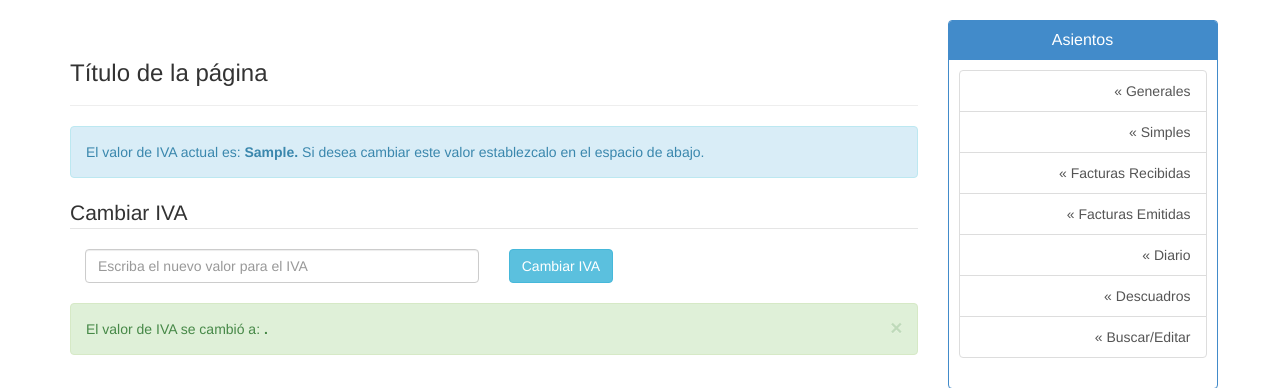
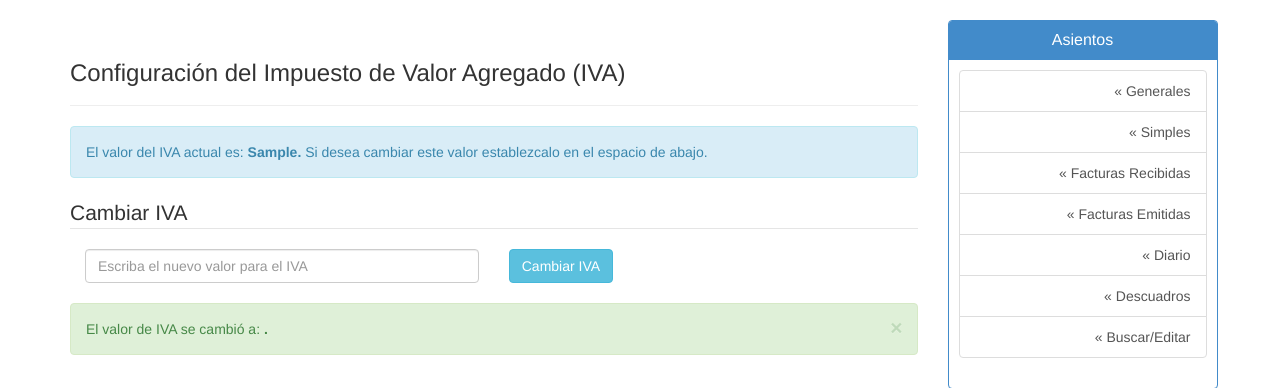
Before and after one commit to humbertoplus/casv2, a PHP site: page /php/iva.php?error=no in a window 1280 px wide. Shown: the part 51-439 px from the top of the page. Run offline with PHP 8.4, Linux system fonts and the light colour scheme; the visitor is signed in with stand-in values (Sample User, id 1); tables that the repository leaves empty or names only in its code hold one stand-in row (values such as "Sample post"); data that the repository does not hold is empty.

Commit message:
Terminado IVA

```diff
--- a/php/iva.php
+++ b/php/iva.php
@@ -12,7 +12,7 @@
 	<script>
 	    !window.jQuery && document.write("<script src='../js/jquery.min.js'><\/script>");
 	</script>
-	<title>C.A.S | </title>
+	<title>C.A.S | IVA</title>
 </head>
 
 <body>
@@ -24,7 +24,7 @@
 		<div class="row row-offcanvas row-offcanvas-right">
 			<div class="col-xs-12 col-sm-9">
 				<div class="page-header">
-        			<h3>Título de la página</h3>
+        			<h3>Configuración del Impuesto de Valor Agregado (IVA)</h3>
         		</div>
         		<div class="row">
         			<div class="col-md-12">
@@ -34,7 +34,7 @@
 							$ejecutar_consulta = $conexion->query($consulta);
 							while ($registro=$ejecutar_consulta->fetch_assoc()) {
 								echo "<div class='alert alert-info'>";
-								echo "El valor de IVA actual es: ";
+								echo "El valor del IVA actual es: ";
 								echo "<strong>".$registro["iva"].".</strong>";
 								echo " Si desea cambiar este valor establezcalo en el espacio de abajo.";
 								echo "</div>";
@@ -50,7 +50,7 @@
         						<legend>Cambiar IVA</legend>
 
         						<div class="col-md-6">
-        							<input type="text" class="form-control" id="n_iva" name="n_iva_txt" placeholder="Escriba el nuevo valor para el IVA" required/>
+        							<input type="money" class="form-control" id="n_iva" name="n_iva_txt" size="4" maxlength="4" placeholder="Escriba el nuevo valor para el IVA" required/>
         						</div>
         						<div class="col-md-4">
         							<button type="submit" class="btn btn-info">Cambiar IVA</button>
```
Also changed, not shown: 1 other file.
